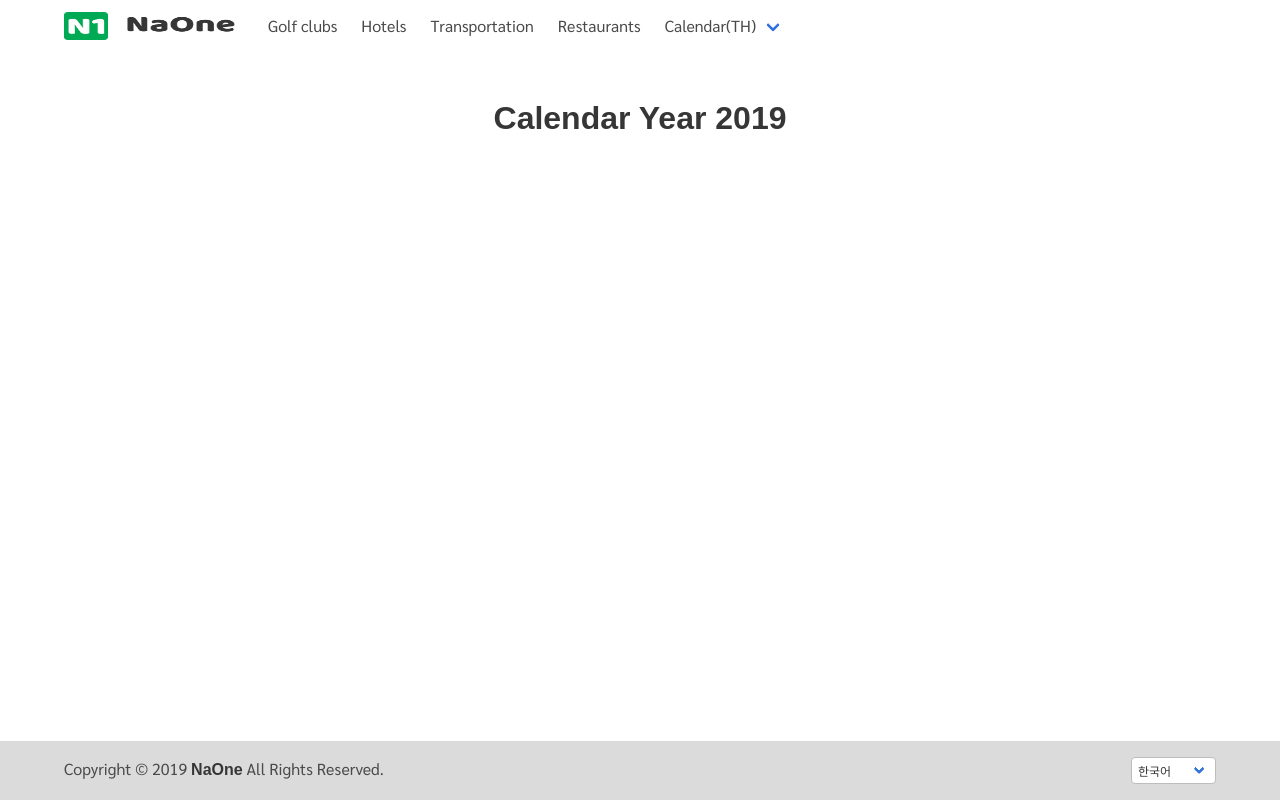
After one commit to pincoin/bangna, a Django app: page /golf/calendar/2019/ in a window 1280 px wide. The commit adds this page. Run offline with Django 3.2, Linux system fonts and the light colour scheme; parts of the project's set-up code (start-up, migrations or seed data) failed here and were passed over; some libraries are stand-ins or nearby versions; some web fonts are replaced.

Commit message:
- calendar list

```diff
--- a/conf/templates/conf/base.html
+++ b/conf/templates/conf/base.html
@@ -6,7 +6,7 @@
 
     <meta charset="UTF-8">
     <meta name="viewport" content="width=device-width, initial-scale=1">
-    <meta name="google-site-verification" content="vxKx8mxChlihmBeKDSEQC8d80w5fumClv2rqebEZ0X8" />
+    <meta name="google-site-verification" content="vxKx8mxChlihmBeKDSEQC8d80w5fumClv2rqebEZ0X8"/>
     <title>NaOne : {% block title %}{% endblock %}</title>
     {% block stylesheet %}
         <link rel="stylesheet"
@@ -65,11 +65,26 @@
                 <a class="navbar-item">
                     Restaurants
                 </a>
-            </div>
+                <div class="navbar-item has-dropdown is-hoverable">
+                    <a class="navbar-link">
+                        Calendar(TH)
+                    </a>
 
-            <div class="navbar-end">
+                    <div class="navbar-dropdown">
+                        <a class="navbar-item" href="{% url 'golf:monthly-calendar-list' 2019 %}">
+                            2019
+                        </a>
+                        <a class="navbar-item" href="{% url 'golf:monthly-calendar-list' 2020 %}">
+                            2020
+                        </a>
+                    </div>
+                </div>
             </div>
         </div>
+
+        <div class="navbar-end">
+        </div>
+    </div>
     </div>
 </nav>
 
--- a/conf/urls.py
+++ b/conf/urls.py
@@ -13,6 +13,9 @@ urlpatterns = [
 
     path('accounts/', include('allauth.urls')),
 
+    path('golf/',
+         include('golf.urls', namespace='golf')),
+
     path('',
          HomeView.as_view(), name='home'),
 ]
--- /dev/null
+++ b/golf/templates/golf/monthly_calendar_list.html
@@ -0,0 +1,13 @@
+{% extends 'conf/base.html' %}
+
+{% load i18n static %}
+
+{% block title %}{{ page_title }}{% endblock %}
+
+{% block content %}
+    <section class="section">
+        <div class="container">
+            <h1 class="title has-text-centered">{{ page_title }}</h1>
+        </div>
+    </section>
+{% endblock %}
--- /dev/null
+++ b/golf/urls.py
@@ -0,0 +1,10 @@
+from django.urls import path
+
+from . import views
+
+app_name = 'golf'
+
+urlpatterns = [
+    path('calendar/<int:year>/',
+         views.MonthlyCalendarListView.as_view(), name="monthly-calendar-list"),
+]
--- a/golf/views.py
+++ b/golf/views.py
@@ -1,3 +1,12 @@
-from django.shortcuts import render
+from django.utils.translation import ugettext_lazy as _
+from django.views import generic
 
-# Create your views here.
+
+class MonthlyCalendarListView(generic.TemplateView):
+    template_name = 'golf/monthly_calendar_list.html'
+
+    def get_context_data(self, **kwargs):
+        context = super(MonthlyCalendarListView, self).get_context_data(**kwargs)
+        context['page_title'] = _('Calendar Year {}'.format(self.kwargs['year']))
+
+        return context
```
Also changed, not shown: locale/en/LC_MESSAGES/django.po, locale/ko/LC_MESSAGES/django.po, locale/th/LC_MESSAGES/django.po.
